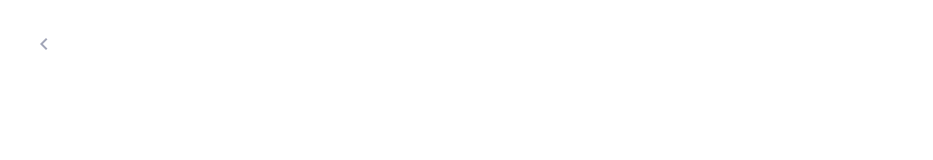
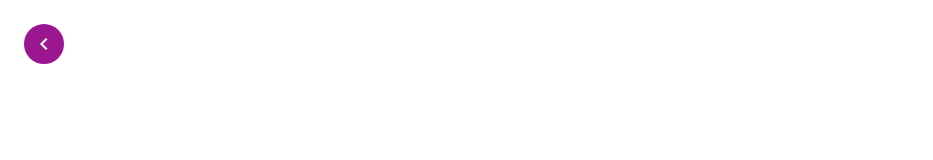
Before and after one commit to jadir-junior/cebs-frontend, an Angular app: page /auth/login in a window 1280 px wide. Both pictures are taken after a click on the link "Esqueceu sua senha?". Shown: the top 160 px of the page, without its empty margins (0-933 px from the left). Built offline with nearby package versions, Linux system fonts and the light colour scheme.

Commit message:
:construction: refactor a button and fix tests

```diff
--- a/src/app/components/internal/header-back-button/header-back-button.component.ts
+++ b/src/app/components/internal/header-back-button/header-back-button.component.ts
@@ -7,7 +7,9 @@ import { Location } from '@angular/common'
     <header>
       <cebs-icon-button
         icon="chevron_left"
-        aria-label="back button"
+        color="primary"
+        ariaLabel="back button"
+        [rounded]="true"
         (clickEvent)="goBack()"
       ></cebs-icon-button>
     </header>
```
Also changed, not shown: 1 other file (tests, documents, lock files or other folders).
